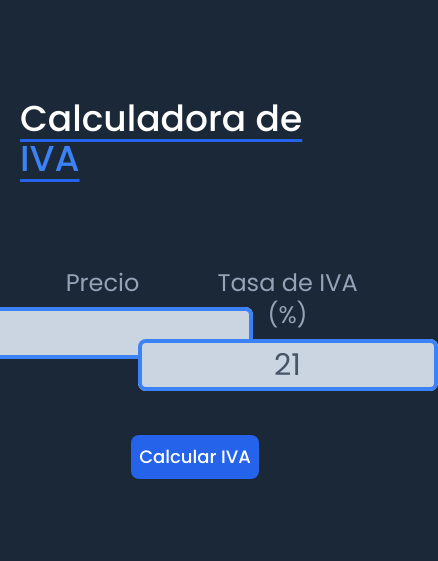
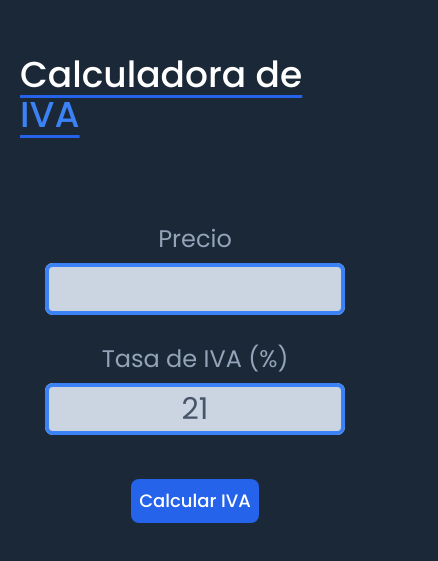
Before and after one commit to F4briMD/Calc-iva-ar1, a React (Vite) app: page / in a window 390 px wide. Shown: the part 125-686 px from the top of the page, 438 px wide, since content can reach past the window. Built offline with nearby package versions, Linux system fonts and the light colour scheme.

Commit message:
responsive

```diff
--- a/src/components/Calc_iva.jsx
+++ b/src/components/Calc_iva.jsx
@@ -46,7 +46,7 @@ function Calc_iva() {
   return (
     <section className='max-w-4xl p-5 text-center'>
 
-      <div className='grid grid-cols-2 gap-5 my-5'>
+      <div className='grid grid-cols-1 grid-rows-2 gap-5 my-5 md:grid-cols-2 md:grid-rows-1'>
       <div className='flex flex-col items-center '>
         <label className='text-2xl text-slate-400'>Precio</label>
         <input
```
